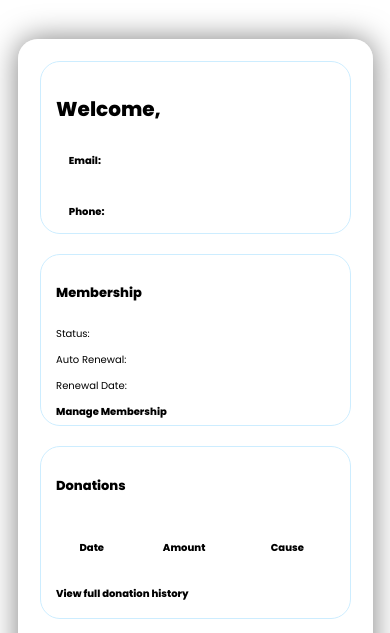
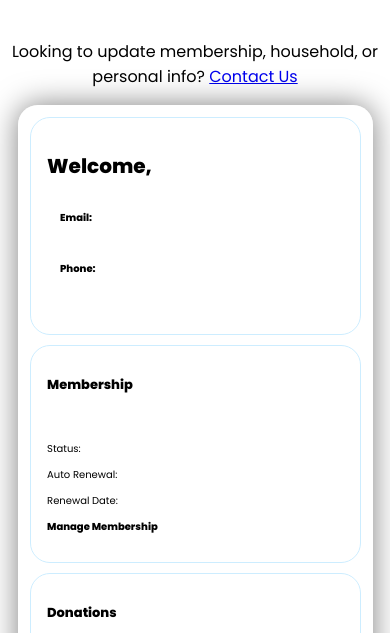
Before and after one commit to serdartamca/TAMCA-Website, a website: page public/profile.html in a window 390 px wide. Shown: the part 127-760 px from the top of the page. Drawn offline with nearby package versions, Linux system fonts and the light colour scheme; no server answers.

Commit message:
modified and cleaned up profile ui/ux

```diff
--- a/public/css/profile.css
+++ b/public/css/profile.css
@@ -30,7 +30,7 @@
 .inner {
   animation: Slide_Up 1.8s ease;
   height: 900px;
-  padding: 20px;
+  padding: 10px;
   grid-area: main;
   display: grid;
   grid-template-columns: 1fr 1fr 1fr;
@@ -39,7 +39,7 @@
   "c1 c1 c2"
   "c1 c1 c3"
   "c4 c4 c5";
-  gap: 20px;
+  gap: 10px;
 }
 
 .card {
@@ -136,7 +136,7 @@
   .inner {
     animation: Slide_Up 1.8s ease;
     height: 900px;
-    padding: 20px;
+    padding: 10px;
     grid-area: main;
     display: grid;
     grid-template-columns: 1fr 1fr;
@@ -145,7 +145,7 @@
     "c1 c1"
     "c2 c3"
     "c4 c5";
-    gap: 20px;
+    gap: 10px;
   }
 
   .card {
@@ -207,10 +207,13 @@
   .content h3 {
     font-size: small;
   }
+  .container {
+    height: 1050px;
+  }
   .inner {
     animation: Slide_Up 1.8s ease;
-    height: 900px;
-    padding: 20px;
+    height: 1000px;
+    padding: 10px;
     grid-area: main;
     display: grid;
     grid-template-columns: 1fr; /* Changed to 1 column */
@@ -221,7 +224,8 @@
       "c3"
       "c4"
       "c5";
-    gap: 20px;
+    gap: 1%;
+    justify-content: space-between;
   }
 
 
@@ -254,6 +258,7 @@
     display: flex;
     flex-direction: column;
     justify-content: space-between;
+    block-size: fit-content;
   }
 
   .card:nth-child(4) {
--- a/public/profile.html
+++ b/public/profile.html
@@ -62,6 +62,7 @@
 <section class="content">
   <div class="banner">
       <h1>Dashboard</h1>
+      <p>Looking to update membership, household, or personal info? <a href="https://wa.me/12673460615">Contact Us</a></p>
   </div>
 
   <div class="container">
```
Also changed, not shown: public/education.html (+3 -3 lines).
